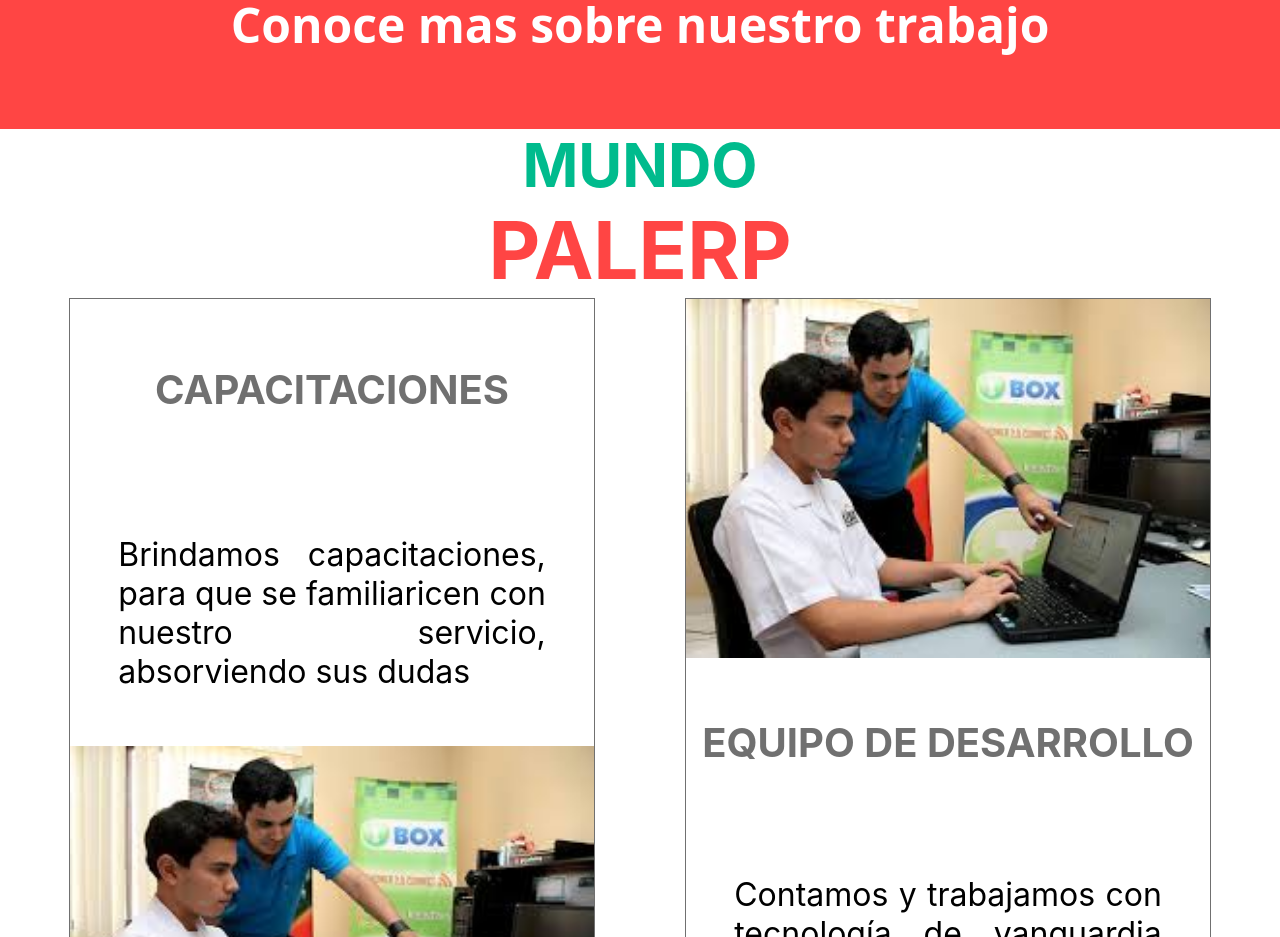
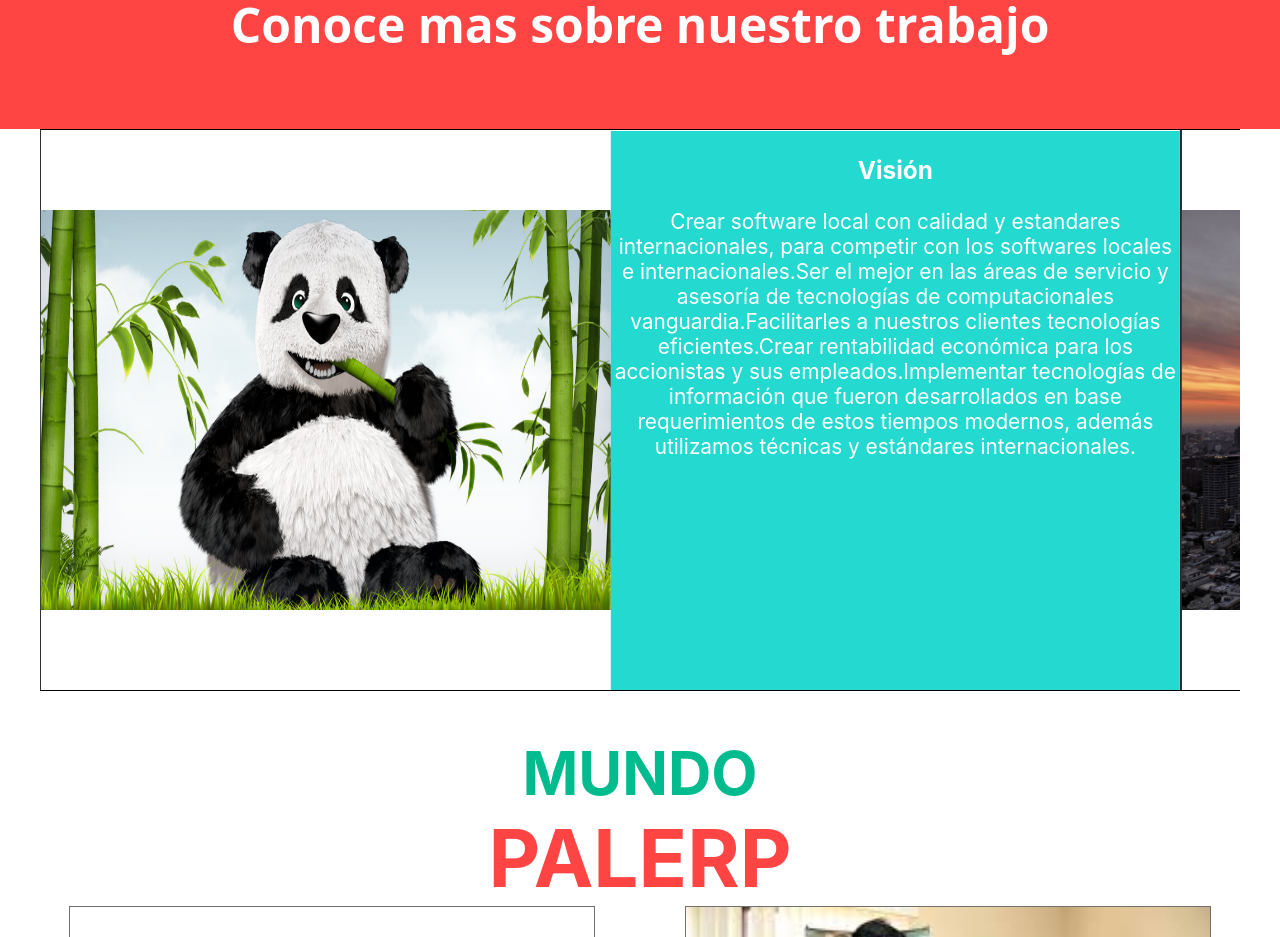
Before and after one commit to paleconsultores/website-palerp, a React (Create React App) app: page / in a window 1280 px wide. Shown: the part 2820-3757 px from the top of the page. Built offline with nearby package versions, Linux system fonts and the light colour scheme.

Commit message:
Finish animation of Carousel

```diff
--- a/src/components/App/Home/2-Body/4-Carousel/Carousel.css
+++ b/src/components/App/Home/2-Body/4-Carousel/Carousel.css
@@ -3,27 +3,18 @@
     overflow-x: hidden;
     overflow-y: hidden;
 }
+/*carousel-slider container*/
 .carousel-slider{
     margin: auto;
+    overflow: hidden;
     position: relative;
+    height: 38em;
     max-width: 1200px;
     width: 95%;
 }
+/*carousel-slider wrapped per image*/
 .carousel-slider-wrapper{
     display: flex;
     position: absolute;
     transition: transform 2000ms cubic-bezier(0.77, 0, 0.175, 1);
-    /*transition: left 1s ease-in-out;*/
 }
-.carousel-slider.active-slide-0 #card-0{
-    opacity: 1;
-}
-.carousel-slider.active-slide-1 #card-1{
-    opacity: 1;
-}
-.carousel-slider.active-slide-2 #card-2{
-    opacity: 1;
-}
-.carousel-slider.active-slide-3 #card-3{
-    opacity: 1;
-}
--- a/src/components/App/Home/2-Body/4-Carousel/CarouselCard/CarouselCard.css
+++ b/src/components/App/Home/2-Body/4-Carousel/CarouselCard/CarouselCard.css
@@ -5,7 +5,7 @@
   display: flex;
   flex: 1;
   min-width: 1200px;
-  opacity: 0;
+  opacity: 1;
   transition: opacity linear;
   border: 1px solid black;
   text-align:  center;
@@ -27,6 +27,27 @@
   font-size: 1.6em;
   color: white;
 
+}
+@media screen and (max-width: 1354px){
+  .carousel-card{
+    min-width: 89vw;
+    height: 35em;
+  }
+  .carousel-card__image{
+    width: 50%;
+    height: 50vh;
+    padding-top: 5%;
+    padding-bottom: 5%;
+    margin: auto;
+
+  }
+  .carousel-card__text{
+    background: #24D9CF;
+    align-items: center;
+    margin-top: 1px;
+    font-size: 1.3em;
+    color: white;
+  }
 }
 /*Media Query for a medium deskptop screen*/
 @media screen and (max-width: 1052px){
```
